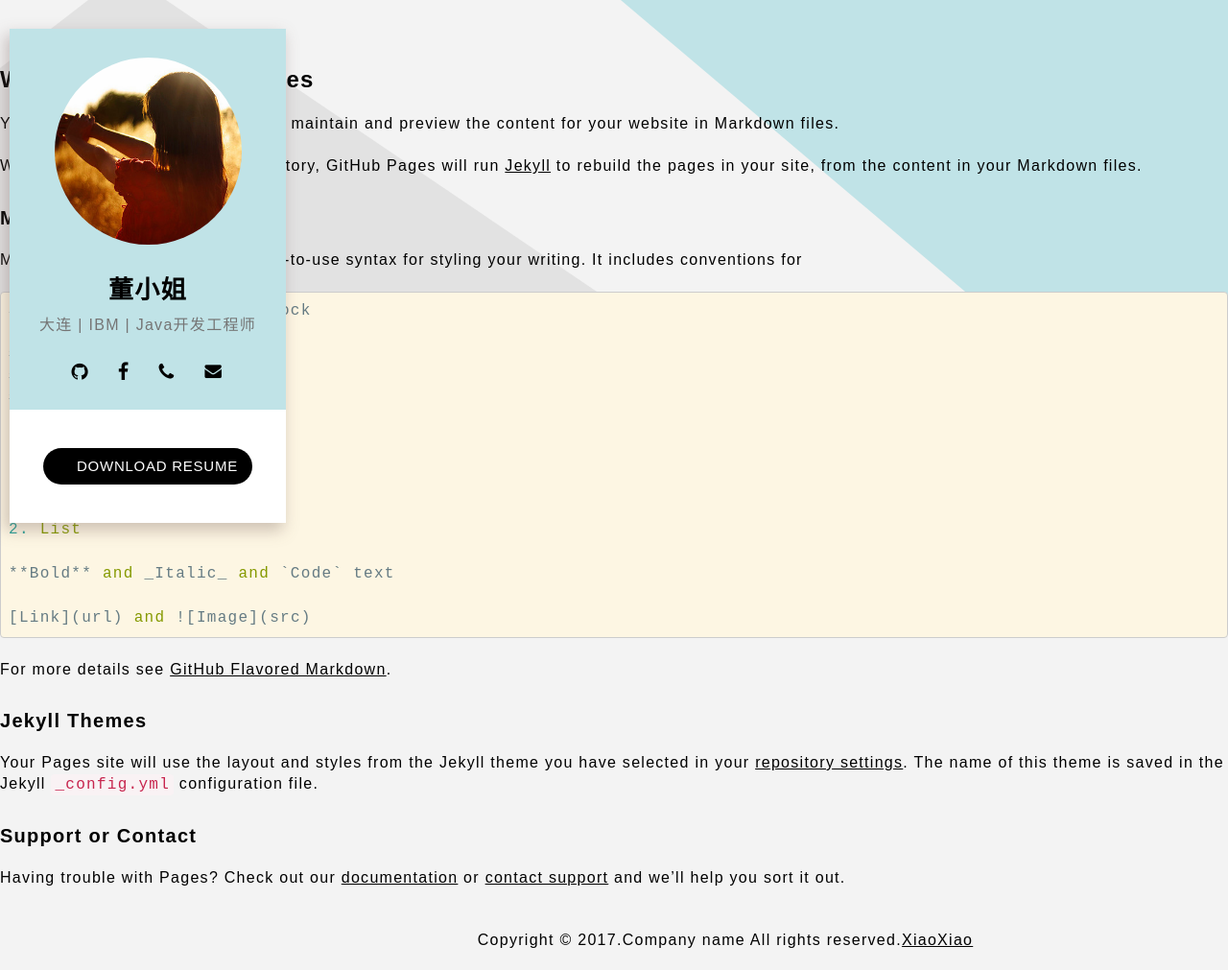
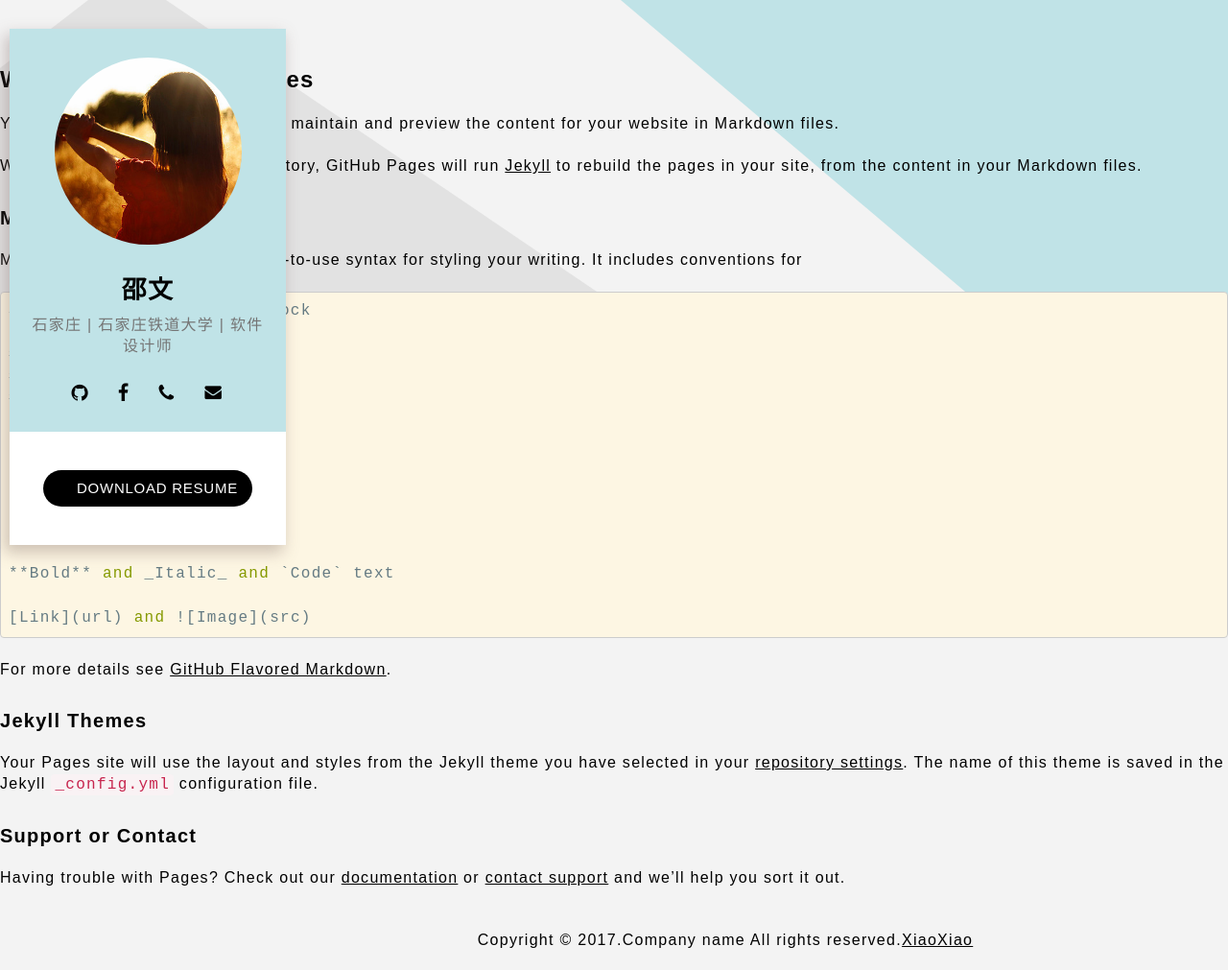
Before and after one commit to shaowens/shaowens.github.io, a Jekyll site: the page built from index.md, in a window 1280 px wide and 1011 px high. Shown: the whole window at 96% size. Built offline with Jekyll 4.4.1, drawn with Linux system fonts in a browser that asks for light colours; some web fonts are replaced; our own code applies the rules of GitHub Pages for plain Markdown files.

Commit message:
Update _config.yml

```diff
--- a/_config.yml
+++ b/_config.yml
@@ -1,12 +1,12 @@
 # Site settings
-name: 董小姐
-location: 大连
-company: IBM
-position: Java开发工程师
+name: 邵文
+location: 石家庄
+company: 石家庄铁道大学
+position: 软件设计师
 github: https://github.com/
 facebook: https://www.facebook.com/
-phone: 1580424XXXX
-email: xxxx@xxx.com
+phone: 1863733XXXX
+email: 2698547773@qq.com
 
 baseurl: "/resume.io"
 
```
